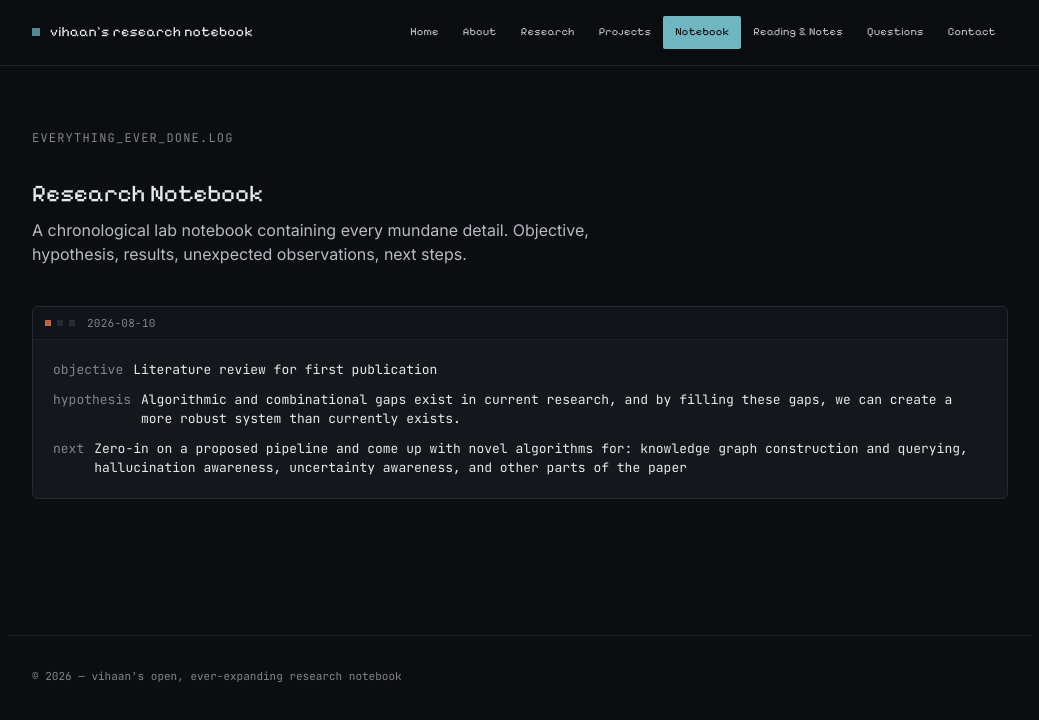
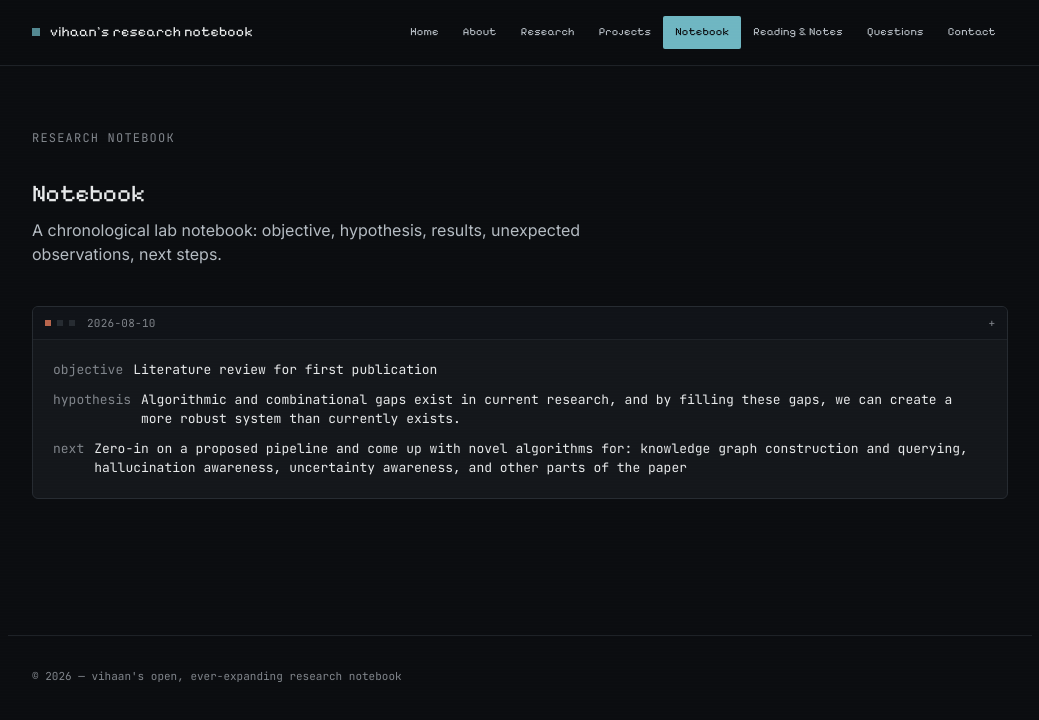
Before and after one commit to vihaan-in-kebab-case/research-portfolio, a Next.js app: page /notebook in a window 1280 px wide. Shown: the top 720 px of the page, without its empty margins (120-1159 px from the left). Built offline with nearby package versions, Linux system fonts and the light colour scheme.

Commit message:
notebook entry body

```diff
--- a/app/notebook/page.tsx
+++ b/app/notebook/page.tsx
@@ -1,18 +1,25 @@
 import { getAllEntries } from "@/lib/content";
+import { serialize } from "next-mdx-remote/serialize";
 import EmptyState from "@/components/EmptyState";
-import TerminalCard from "@/components/TerminalCard";
+import ExpandableNotebookCard from "@/components/ExpandableNotebookCard";
 
-export default function NotebookPage() {
+export default async function NotebookPage() {
   const entries = getAllEntries("notebook");
+  const withSource = await Promise.all(
+    entries.map(async (e) => ({
+      ...e,
+      mdxSource: await serialize(e.content),
+    }))
+  );
 
   return (
     <section className="py-16">
       <div className="mb-8 font-mono text-xs uppercase tracking-widest text-text-faint">
-        everything_ever_done.log
+        research notebook
       </div>
-      <h1 className="mb-2 font-pixel text-2xl">Research Notebook</h1>
+      <h1 className="mb-2 font-pixel text-2xl">Notebook</h1>
       <p className="mb-10 max-w-xl text-text-dim">
-        A chronological lab notebook containing every mundane detail. Objective, hypothesis, results,
+        A chronological lab notebook: objective, hypothesis, results,
         unexpected observations, next steps.
       </p>
 
@@ -23,14 +30,15 @@ export default function NotebookPage() {
         />
       ) : (
         <div className="space-y-6">
-          {entries.map((e) => (
-            <TerminalCard
+          {withSource.map((e) => (
+            <ExpandableNotebookCard
               key={e.slug}
               title={e.frontmatter.date ?? e.slug}
+              mdxSource={e.mdxSource}
               rows={[
-                { label: "objective", value: e.frontmatter.objective ?? "—" },
-                { label: "hypothesis", value: e.frontmatter.hypothesis ?? "—" },
-                { label: "next", value: e.frontmatter.next_steps ?? "—" },
+                { label: "objective", value: e.frontmatter.objective ?? "-" },
+                { label: "hypothesis", value: e.frontmatter.hypothesis ?? "-" },
+                { label: "next", value: e.frontmatter.next_steps ?? "-" },
               ]}
             />
           ))}
--- /dev/null
+++ b/components/ExpandableNotebookCard.tsx
@@ -0,0 +1,53 @@
+"use client";
+
+import { useState } from "react";
+import { MDXRemote, type MDXRemoteSerializeResult } from "next-mdx-remote";
+
+interface Props {
+    title: string;
+    rows: { label: string; value: React.ReactNode }[];
+    mdxSource: MDXRemoteSerializeResult;
+}
+
+export default function ExpandableNotebookCard({ title, rows, mdxSource }: Props) {
+    const [open, setOpen] = useState(false);
+
+    return (
+        <div className="my-2 rounded-md border border-border bg-card overflow-hidden transition hover:border-cyan">
+            <button
+                onClick={() => setOpen((v) => !v)}
+                className="flex w-full items-center gap-1.5 border-b border-border-soft bg-bg-raised px-3 py-2 text-left"
+            >
+                <span className="h-1.5 w-1.5 bg-rust" />
+                <span className="h-1.5 w-1.5 bg-border" />
+                <span className="h-1.5 w-1.5 bg-border" />
+                <span className="ml-1.5 font-mono text-[11px] tracking-wide text-text-faint">
+                    {title}
+                </span>
+                <span className="ml-auto font-mono text-[11px] text-text-faint">
+                    {open ? "-" : "+"}
+                </span>
+            </button>
+
+            <div className="space-y-2.5 p-5 font-mono text-[13px]">
+                {rows.map((row, i) => (
+                    <div key={i} className="flex gap-2.5">
+                        <span className="whitespace-nowrap text-text-faint">{row.label}</span>
+                        <span className="text-text">{row.value}</span>
+                    </div>
+                ))}
+            </div>
+
+            <div
+                className="grid transition-[grid-template-rows] duration-300 ease-out"
+                style={{ gridTemplateRows: open ? "1fr" : "0fr" }}
+            >
+                <div className="overflow-hidden">
+                    <div className="prose prose-invert max-w-none border-t border-border-soft px-5 py-5 prose-headings:font-mono prose-headings:text-[11px] prose-headings:uppercase prose-headings:tracking-widest prose-headings:text-rust prose-p:text-text-dim prose-li:text-text-dim prose-strong:text-text prose-a:text-cyan">
+                        <MDXRemote {...mdxSource} />
+                    </div>
+                </div>
+            </div>
+        </div>
+    );
+}
```
